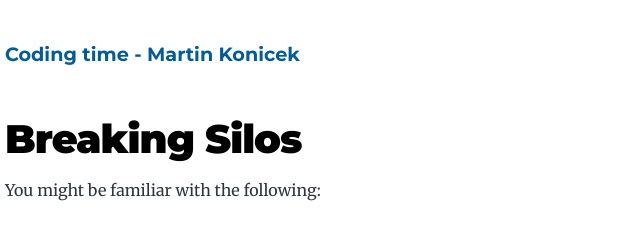
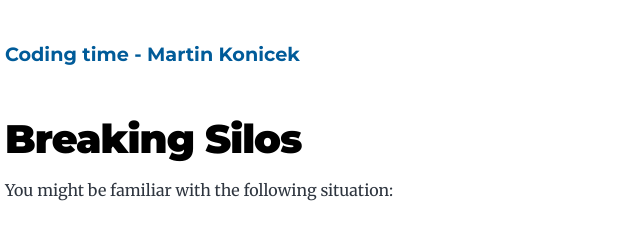
Before and after one commit to mkonicek/coding-time, a Gatsby site: page /breaking-silos/ in a window 1280 px wide. Shown: the top 232 px of the page, 319-959 px from the left. Built offline with nearby package versions, Linux system fonts and the light colour scheme; Gatsby itself is replaced by a stand-in of ours.

Commit message:
Breaking silos - wording

```diff
--- a/content/blog/breaking-silos/index.md
+++ b/content/blog/breaking-silos/index.md
@@ -7,7 +7,7 @@ keywords: []
 slug: /breaking-silos
 ---
 
-You might be familiar with the following:
+You might be familiar with the following situation:
 
 - At your company you have separate Slack channels:
   `#ios-engineering`, `#android-engineering`.
```
